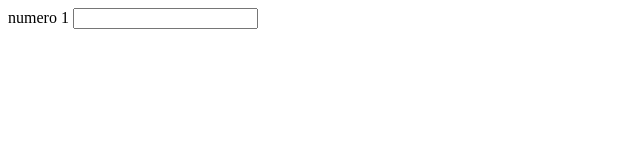
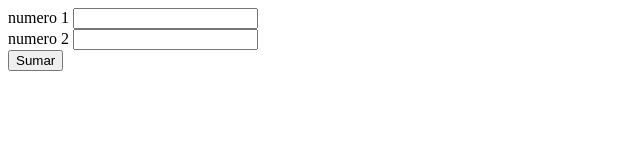
Before and after one commit to javalenciacai/ejerciciogitfront, a plain HTML site: page index.html in a window 1280 px wide. Shown: the whole page, without its empty margins (0-640 px from the left). Drawn offline with Linux system fonts and the light colour scheme.

Commit message:
Add number and result in front

```diff
--- a/index.html
+++ b/index.html
@@ -3,10 +3,16 @@
 <head>
     <title>Formulario suma</title>
 </head>
-<body>
-    <form id="sumaForm">
-        <label for="num1">numero 1</label>
-        <input type="number" id="num1" name="num1" required><br>
+    <body>
+        <form id="sumaForm">
+            <label for="num1">numero 1</label>
+            <input type="number" id="num1" name="num1" required><br>
+            <label for="num2">numero 2</label>
+            <input type="number" id="num2" name="num2" required><br>
+            <button type="button" onclick="sumar()">Sumar</button>
         </form>
-</body>
+
+        <div id="resultado"></div>
+
+    </body>
 </html>
```
